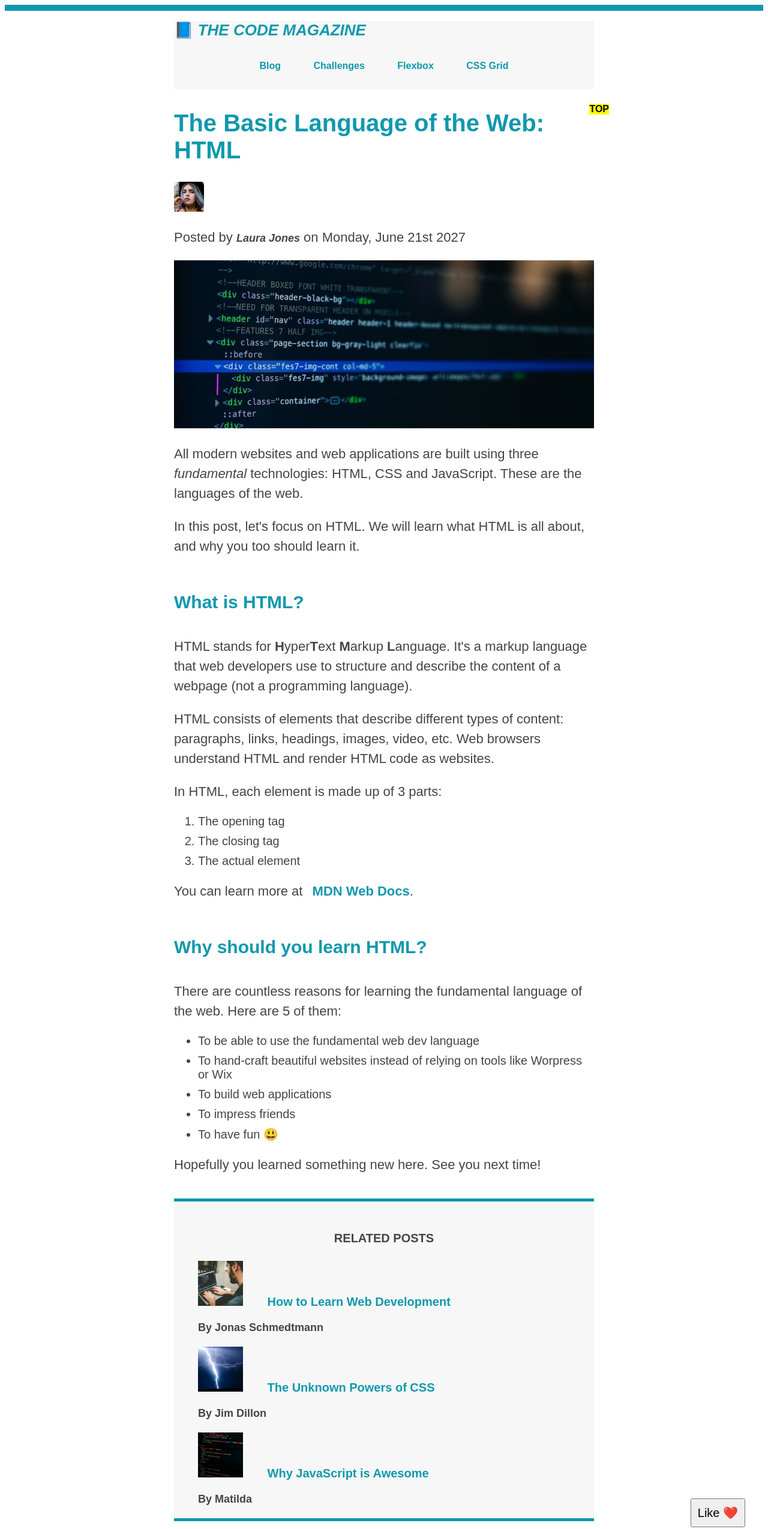
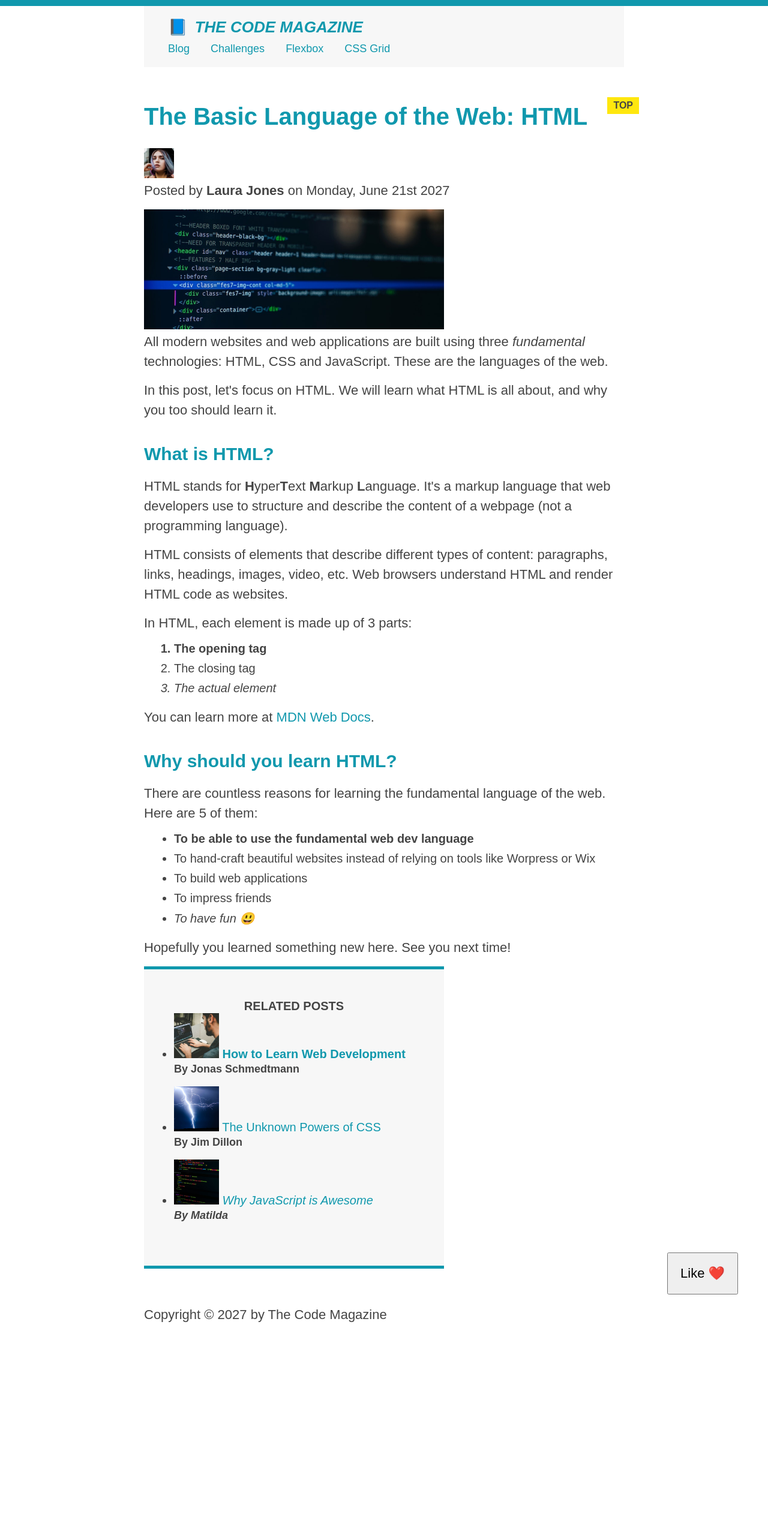
Before and after one commit to HazemElakbawy/HTML-CSS-Course, a plain HTML site: page #2 CSS/index.html in a window 1280 px wide. Shown: the top 2549 px of the page at 60% size. After the commit the page ends 2223 px from the top, so only its background shows below. Drawn offline with Linux system fonts and the light colour scheme.

Commit message:
small fixes

```diff
--- a/#2 CSS/style.css
+++ b/#2 CSS/style.css
@@ -1,76 +1,64 @@
-*{
-  font-family: sans-serif;
+* {
+  margin: 0;
+  padding: 0;
 }
 
-.container{
-  width: 700px;
+/* PAGE SECTIONS */
+body {
+  color: #444;
+  font-family: sans-serif;
+  border-top: 10px solid #1098ad;
+  position: relative;
+}
+
+.container {
+  width: 800px;
   margin: 0 auto;
 }
 
-body{
-  position: relative;
-  border-top: 10px solid #1098ad;
+.main-header {
+  background-color: #f7f7f7;
+  padding: 20px 40px;
+  margin-bottom: 60px;
 }
 
-.like{
-  position: absolute;
-  bottom: 0;
-  right: 0;
-  font-size: 20px;
-  padding: 10px;
-  margin: 30px;
+nav {
+  font-size: 18px;
+  /* text-align: center; */
 }
 
-h1,
-h2,
-h3,
-h4,
-p,
-li {
-  color: #444;
+article {
+  margin-bottom: 60px;
 }
 
+.post-header {
+  margin-bottom: 40px;
+}
+
+aside {
+  background-color: #f7f7f7;
+  border-top: 5px solid #1098ad;
+  border-bottom: 5px solid #1098ad;
+  padding: 50px 0;
+  width: 500px;
+}
+
+/* SMALLER ELEMENTS */
 h1,
 h2,
 h3 {
   color: #1098ad;
 }
 
-.main-header {
-  background-color: #f7f7f7;
-  padding-bottom: 30px;
-}
-
-nav{
-  text-align: center;
-}
-
-nav a{
-  display: inline-block;
-  margin: 25px;
-  margin-bottom: 0px;
-}
-
-.author {
-  font-size: 18px;
-  font-style: italic;
-}
-
-.img-post{
-  width: 100%;
-  height: auto;
-  margin-right: 20px;
-}
-
 h1 {
   font-size: 26px;
   text-transform: uppercase;
   font-style: italic;
-  margin-bottom: 10px;
 }
 
-h1::first-letter{
+h1::first-letter {
   font-style: normal;
+  margin-right: 5px;
 }
 
 h2 {
@@ -79,89 +67,123 @@ h2 {
   position: relative;
 }
 
-h2::after{
-  position: absolute;
+h2::before {
   content: "TOP";
-  color: black;
-  background-color: yellow;
-  padding: 5px,10px;
-  display: inline-block;
+  background-color: #ffe70e;
+  color: #444;
   font-size: 16px;
   font-weight: bold;
+  display: inline-block;
+  padding: 5px 10px;
+  position: absolute;
   top: -10px;
   right: -25px;
 }
 
 h3 {
   font-size: 30px;
-  margin-bottom: 40px;
-  margin-top: 60px;
+  margin-bottom: 20px;
+  margin-top: 40px;
 }
 
 h4 {
   font-size: 20px;
   text-transform: uppercase;
   text-align: center;
-  margin-top: 50px;
 }
 
 p {
   font-size: 22px;
   line-height: 1.5;
+  margin-bottom: 15px;
 }
 
-.MDN{
-  padding-left: 10px;
+ul,
+ol {
+  margin-left: 50px;
+  margin-bottom: 20px;
 }
 
 li {
   font-size: 20px;
   margin-bottom: 10px;
+  /* display: inline; */
 }
 
+li:last-child {
+  margin-bottom: 0;
+}
+
+#author {
+  font-style: italic;
+  font-size: 18px;
+}
+
+#copyright {
+  font-size: 16px;
+}
 
 .related-author {
   font-size: 18px;
   font-weight: bold;
 }
 
-
-aside {
-  margin-top: 40px;
-  background-color: #f7f7f7;
-  border-top: 5px solid #1098ad;
-  border-bottom: 5px solid #1098ad;
-}
-
-aside ul {
+.related {
   list-style: none;
 }
 
-aside a{
-  padding-left: 35px;
+li:first-child {
+  font-weight: bold;
 }
 
+li:last-child {
+  font-style: italic;
+}
+
+/* Styling links */
 a:link {
   color: #1098ad;
   text-decoration: none;
-  font-weight: bold;
 }
 
 a:visited {
-  color: purple;
+  /* color: #777; */
+  color: #1098ad;
 }
 
 a:hover {
-  color: red;
-  text-decoration: underline dotted;
+  color: orangered;
+  font-weight: bold;
+  text-decoration: underline orangered;
 }
 
 a:active {
-  background-color: #444;
+  background-color: black;
   font-style: italic;
 }
+/* LVHA */
 
-.copyright {
-  font-size: 16px;
-  color: chocolate;
+.post-img {
+  width: 100%;
+  height: auto;
 }
+
+nav a:link {
+  display: block;
+  margin-right: 30px;
+  margin-top: 10px;
+  display: inline-block;
+}
+
+nav a:link:last-child {
+  margin-right: 0;
+}
+
+button {
+  font-size: 22px;
+  padding: 20px;
+  cursor: pointer;
+  position: absolute;
+  bottom: 50px;
+  right: 50px;
+}
```
